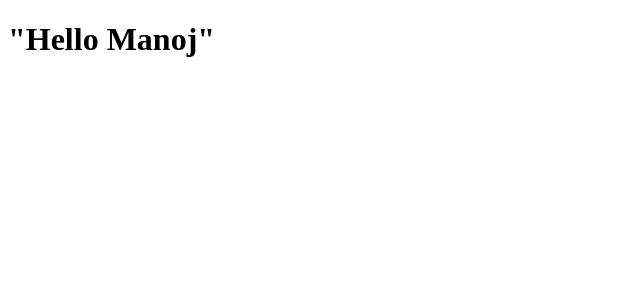
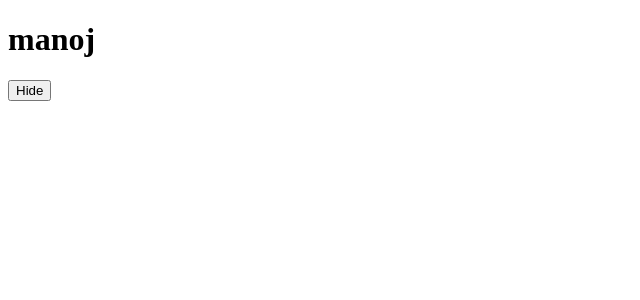
Before and after one commit to manojk572k/MERN_concepts, a React (Vite) app in the folder my-app/: page / in a window 1280 px wide. Shown: the top 300 px of the page, without its empty margins (0-640 px from the left). Built offline with nearby package versions, Linux system fonts and the light colour scheme.

Commit message:
State → UI connecton,Toggle logic,Conditional rendering,Derived values (important for interviews)

```diff
--- a/my-app/src/App.jsx
+++ b/my-app/src/App.jsx
@@ -1,11 +1,12 @@
-// import { useState } from "react";
-
-import Display from "./Child";
+import { useState } from "react"
 
 export default function App() {
+  let txt="manoj"
+  const [text,setText]=useState("manoj")
   return (
     <div>
-      <Display>"Hello Manoj"</Display>
+      <h1>{text}</h1>
+      <button onClick={()=>setText(text?"":"manoj")} >{text ? "Hide" : "Show"}</button>
     </div>
   );
 }
```
